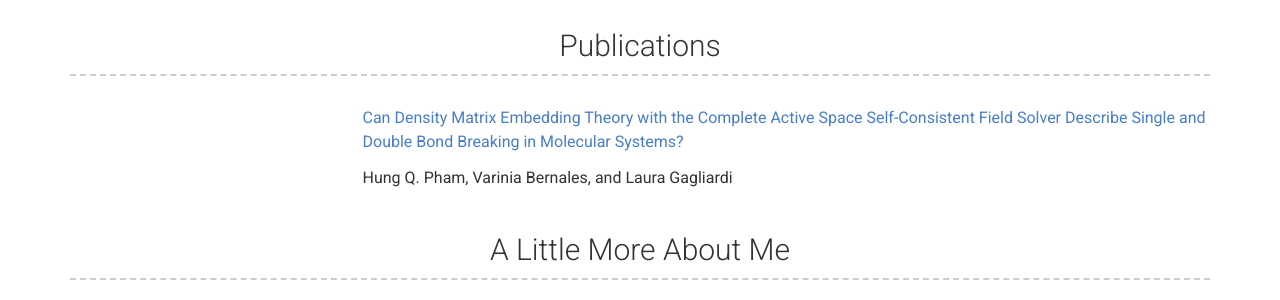
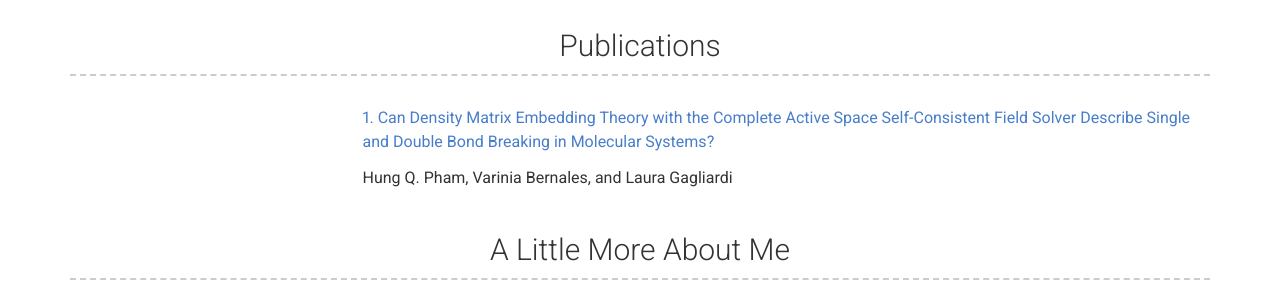
Before and after one commit to hungpham2017/hungpham2017.github.io, a Jekyll site: the page built from index.md, in a window 1280 px wide. Shown: the part 1704-2004 px from the top of the page. Built offline with Jekyll 4.4.1, drawn with Linux system fonts in a browser that asks for light colours.

```diff
--- a/_data/publications.yml
+++ b/_data/publications.yml
@@ -1,4 +1,4 @@
 # Education Template
-- title: Can Density Matrix Embedding Theory with the Complete Active Space Self-Consistent Field Solver Describe Single and Double Bond Breaking in Molecular Systems?
+- title: 1. Can Density Matrix Embedding Theory with the Complete Active Space Self-Consistent Field Solver Describe Single and Double Bond Breaking in Molecular Systems?
   authors: Hung Q. Pham, Varinia Bernales, and Laura Gagliardi
   link: https://pubs.acs.org/doi/10.1021/acs.jctc.7b01248
```
